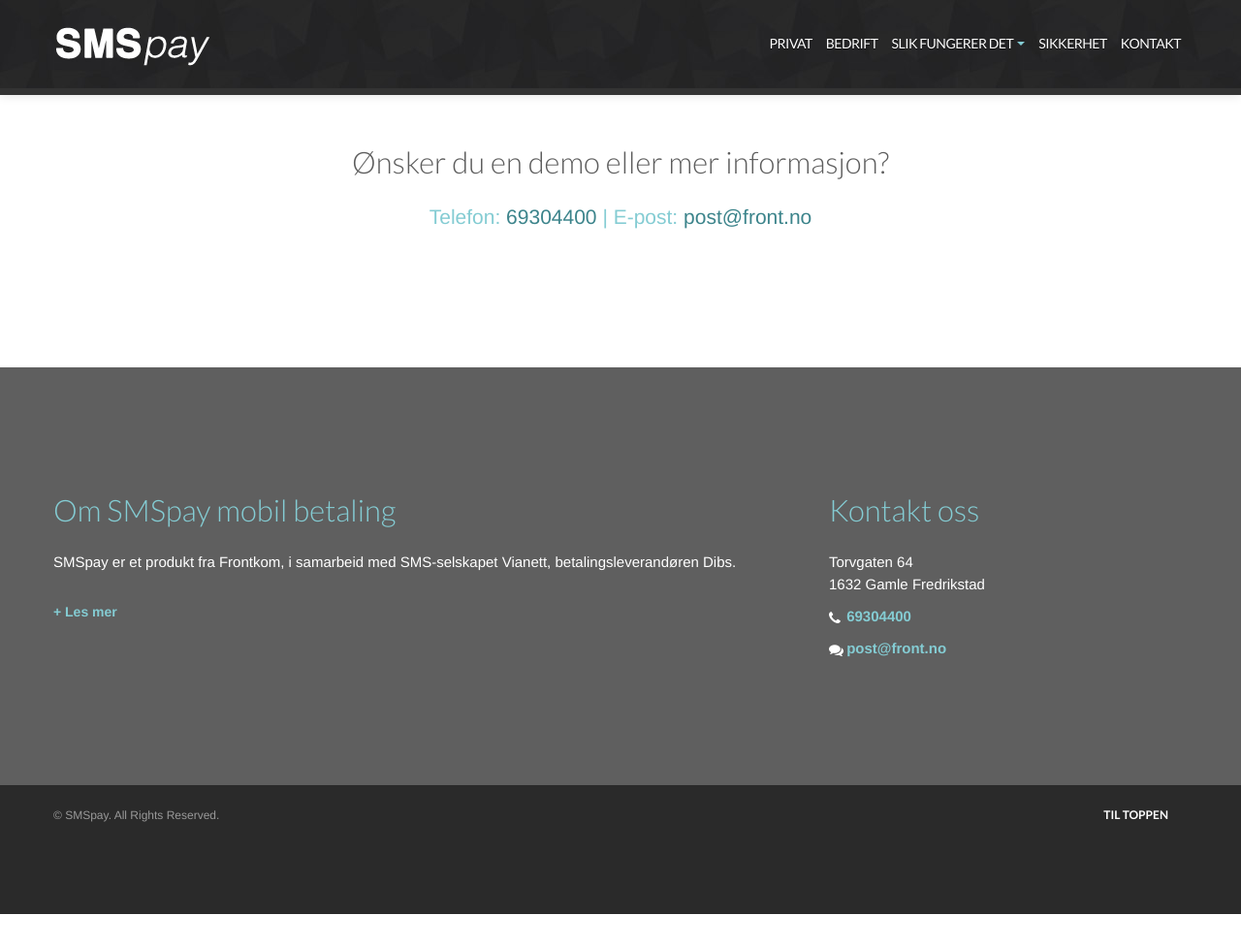
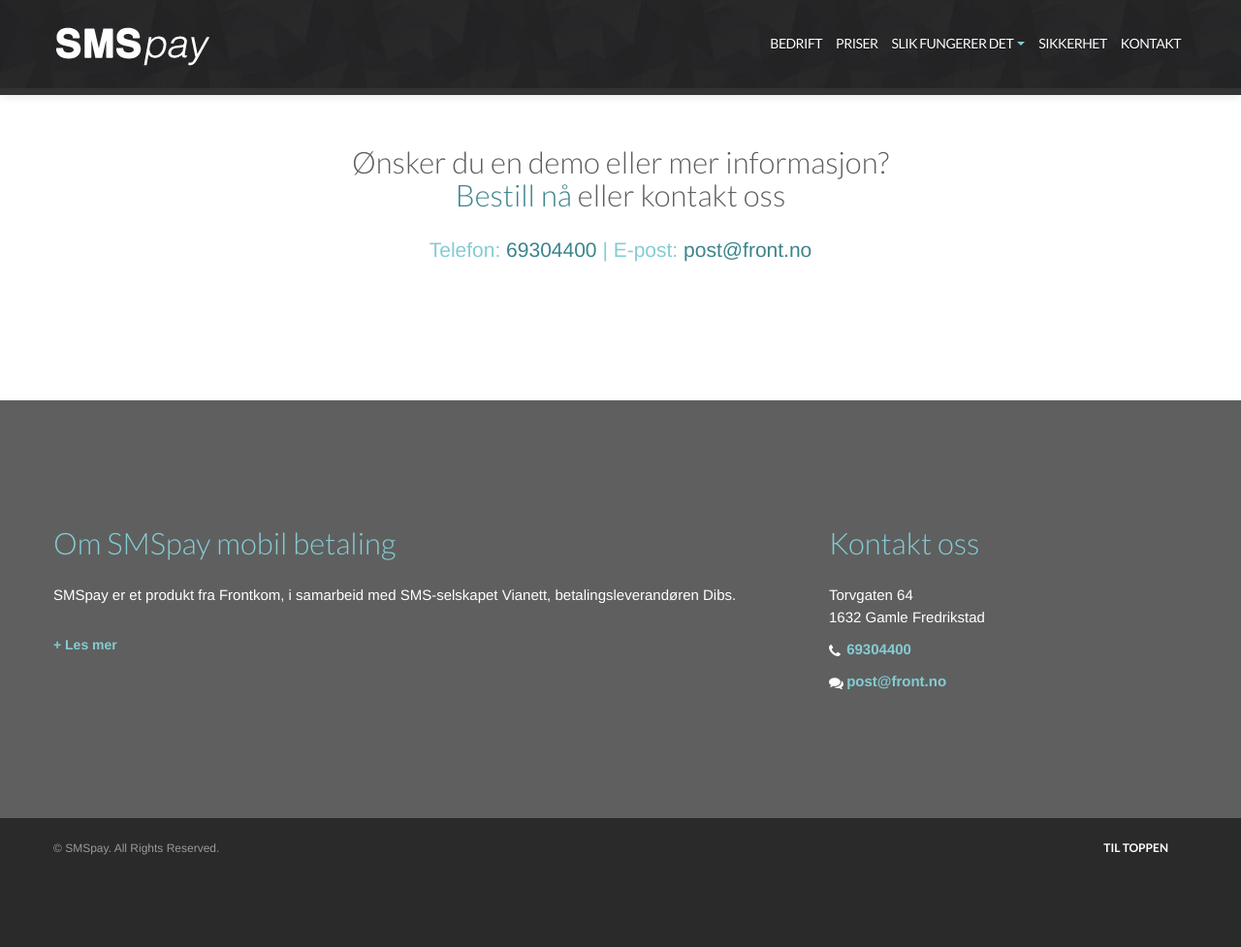
Before and after one commit to front/smspay.io, a Jekyll site: the page built from kontakt/index.html, in a window 1280 px wide and 977 px high. Shown: the whole window at 97% size. Built offline with Jekyll 4.4.1, drawn with Linux system fonts in a browser that asks for light colours; nearby versions of some CDN libraries; grey boxes are pictures that could not be loaded.

Commit message:
Better call to action for bedrift and kontakt

```diff
--- a/_layouts/default.html
+++ b/_layouts/default.html
@@ -54,8 +54,8 @@
         <a class="brand" href="/"><img src="/img/smspay-logo.png" alt="SMSpay forside"></a>
         <div class="nav-collapse collapse">
           <ul class="nav pull-right">
-            <li><a href="/">Privat</a></li>
             <li><a href="/bedrift">Bedrift</a></li>
+            <li><a href="/bestill">Priser</a></li>
             <li class="dropdown">
               <a href="#" class="dropdown-toggle" data-toggle="dropdown">Slik fungerer det <b class="caret"></b></a>
               <ul class="dropdown-menu">
--- a/bedrift/index.html
+++ b/bedrift/index.html
@@ -12,7 +12,7 @@
           <div class="carousel-caption">
             <h1><i>Kortbetaling via SMS</i></h1>
             <h2><i>Ingen beløpsgrense, kun 6% pr transaksjon</i></h2>
-            <a class="btn-main" href="#services"><i class="icon-chevron-down"></i> Les mer <i class="icon-chevron-down"></i></a>
+            <a class="btn-main" href="/bestill">Se priser <i class="icon-chevron-right"></i></a>
           </div>
         </div>
       </div>
--- a/kontakt/index.html
+++ b/kontakt/index.html
@@ -10,8 +10,8 @@
 
         <div class="text-center">
           <br>
-          <h2>Ønsker du en demo eller mer informasjon?</h2>
-          <p class="lead">Telefon: <a href="tel:69304400">69304400</a> | E-post: <a href="mailto:post@front.no">post@front.no</a></p>
+          <h2>Ønsker du en demo eller mer informasjon?<br><a href="/bestill">Bestill nå</a> eller kontakt oss</h2>
+          <p class="lead">Telefon: <a href="tel:69304400">69304400</a> | E-post: <a href="mailto:post@front.no?cc=perandre@front.no&subject=SMSPay&body=Hei, jeg er interessert i å vite mer om å SMSpay, og vil gjerne at dere kontakter meg på telefon eller epost: ...%0D%0A %0D%0A Vennlig hilsen ...">post@front.no</a></p>
         </div>
 
     </div>
```
